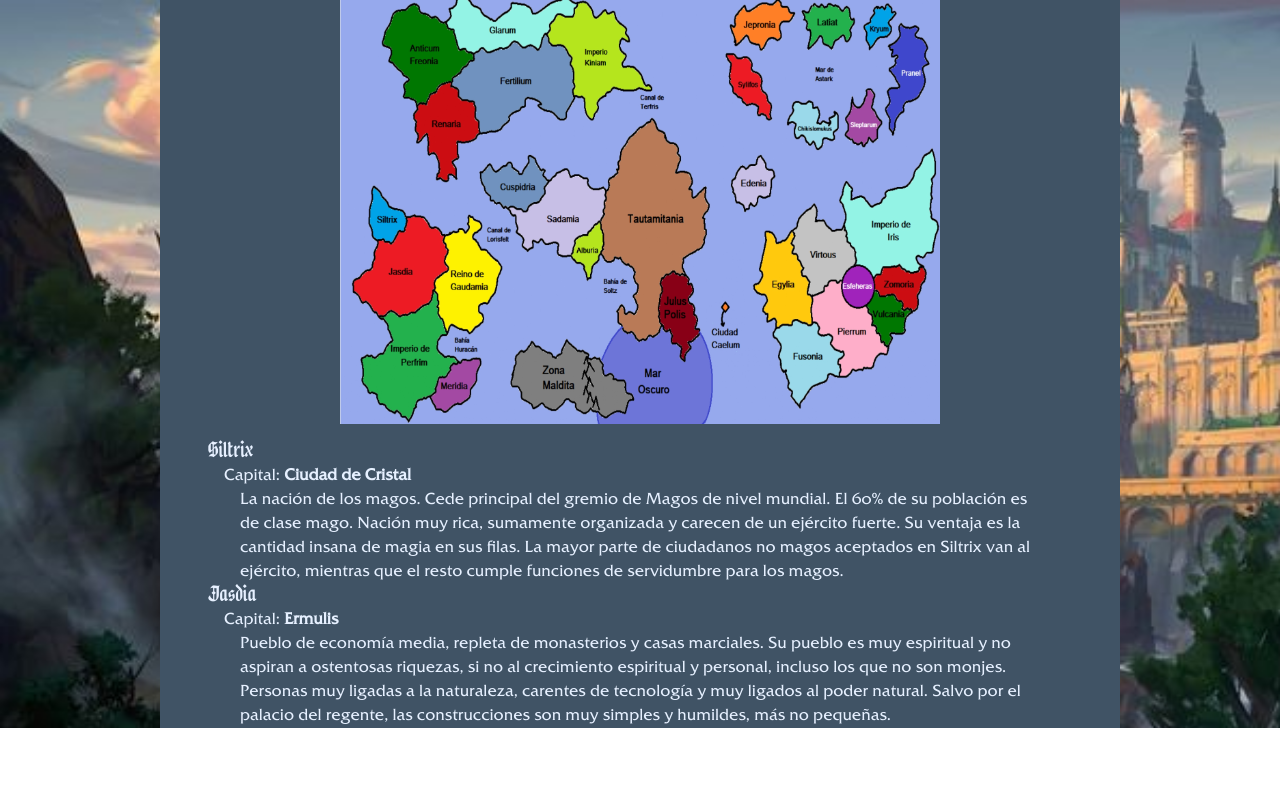
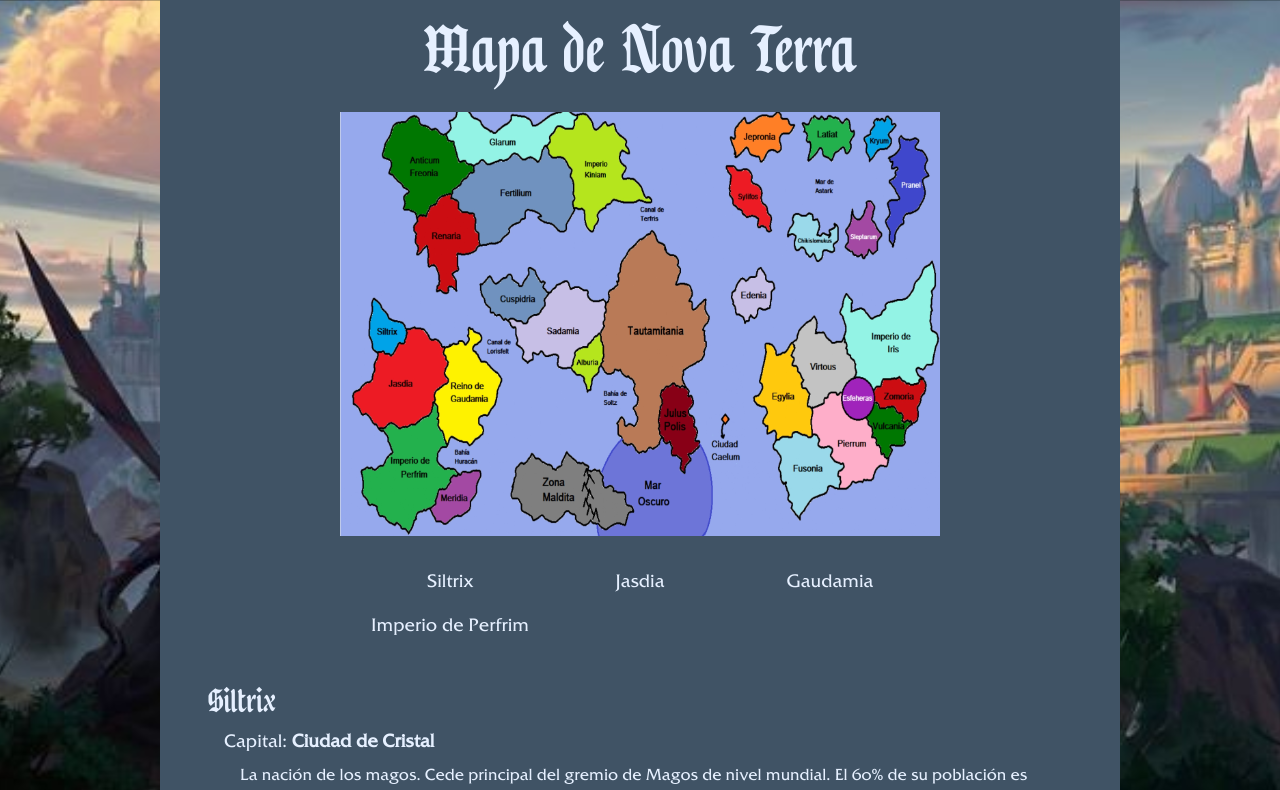
Before and after one commit to Aguss-Coder/proyecto2024-Busso-Garelli-Liebau-Luduena, a Next.js app: page /mapa in a window 1280 px wide. Shown: the top 790 px of the page. Built offline with nearby package versions, Linux system fonts and the light colour scheme.

Commit message:
add styles changes

```diff
--- a/app/globals.css
+++ b/app/globals.css
@@ -14,6 +14,7 @@
 
 html {
   scroll-behavior: smooth;
+  color: var(--principal_light)
 }
 
 h1, h2, h3 {
--- a/app/manuales/page.tsx
+++ b/app/manuales/page.tsx
@@ -1,3 +1,3 @@
 export default function Page() {
-  return <p>Manuales</p>
+  return <p className="text-principal-dark">Manuales</p>
 }
--- a/app/mapa/page.tsx
+++ b/app/mapa/page.tsx
@@ -1,6 +1,7 @@
 import styles from '@/app/ui/home.module.css';
 import Image from 'next/image';
 import data from '@/data/mapa.json';
+import Link from 'next/link';
 
 type Pais = {
   name: string;
@@ -13,16 +14,23 @@ export default function Page() {
   return (
     <main className={styles.background_image}>
       <div className={styles.content_background}>
-        <Image src="/mapa.jpg" alt="Mapa de Nova Terra" width={600} height={300} />
-        {/*<div>
-          {paises.map((pais) => ())}
-        </div> */}
-        <div className='text-principal-light px-12 pt-4'>
+        <h1 className='text-5xl text-center mt-8'>Mapa de Nova Terra</h1>
+        <Image src="/mapa.jpg" alt="Mapa de Nova Terra" width={600} height={300} className='mt-8' />
+        <div className={`${styles.grid_container} mt-8 `}>
           {paises.map((pais) => (
-            <div key={pais.name}>
-              <h3 className=''>{pais.name}</h3>
-              <h4 className='px-4'>Capital: <b>{pais.capital}</b></h4>
-              <p className='px-8'>{pais.description}</p>
+            <div key={`list`} className='pb-4'>
+              <Link href={`#${pais.name}`}>
+                <p className='text-lg text-center'>{pais.name}</p>
+              </Link>
+            </div>
+          ))}
+        </div>
+        <div className='px-12 mb-8'>
+          {paises.map((pais) => (
+            <div key={pais.name} id={pais.name} className='pt-8'>
+              <h3 className='text-2xl'>{pais.name}</h3>
+              <h4 className='px-4 pt-2 text-lg'>Capital: <b>{pais.capital}</b></h4>
+              <p className='px-8 pt-2'>{pais.description}</p>
             </div>
           ))}
         </div>
--- a/app/page.tsx
+++ b/app/page.tsx
@@ -6,24 +6,24 @@ export default function Home() {
   return (
     <main className={styles.background_image}>
       <div className="flex justify-center items-center flex-col h-screen bg-principal-dark/40">
-        <h1 className="text-8xl text-principal-light text-center leading-relaxed mt-auto">La leyenda <br />de Nova Terra</h1>
+        <h1 className="text-8xl text-center leading-relaxed mt-auto">La leyenda <br />de Nova Terra</h1>
         <Link href="#principal_page">
-          <FaChevronDown className="text-principal-light mt-36" size={40} />
+          <FaChevronDown className="mt-36" size={40} />
         </Link>
       </div>
       <section id="principal_page">
         <div className={styles.container}>
-          <button className="bg-principal-1 rounded-full text-principal-light py-4 px-12 text-center no-underline text-4xl m-4 cursor-pointer">
+          <button className="bg-principal-1 rounded-full py-4 px-12 text-center no-underline text-4xl m-4 cursor-pointer">
             <Link href="/personajes">
               <span className={styles.shadow}>Mis Personajes</span>
             </Link>
           </button>
-          <button className="bg-principal-2 rounded-full text-principal-light py-4 px-12 text-center no-underline text-4xl m-4 cursor-pointer">
+          <button className="bg-principal-2 rounded-full py-4 px-12 text-center no-underline text-4xl m-4 cursor-pointer">
             <Link href="/manuales">
               <span>Manules</span>
             </Link>
           </button>
-          <button className="bg-principal-3 rounded-full text-principal-light py-4 px-12 text-center no-underline text-4xl m-4 cursor-pointer">
+          <button className="bg-principal-3 rounded-full py-4 px-12 text-center no-underline text-4xl m-4 cursor-pointer">
             <Link href="/mapa">
               <span>Mapa</span>
             </Link>
--- a/app/personajes/page.tsx
+++ b/app/personajes/page.tsx
@@ -1,3 +1,3 @@
 export default function Page() {
-  return <p>Personajes</p>
+  return <p className="text-principal-dark">Personajes</p>
 }
--- a/app/ui/home.module.css
+++ b/app/ui/home.module.css
@@ -5,18 +5,6 @@
   background-repeat: no-repeat;
   background-attachment: fixed;
   height: 100%;
-}
-
-.background {
-  background-image: url('../../public/castleBackground.jpg');
-  background-size: cover;
-  background-repeat: no-repeat;
-  background-attachment: fixed;
-  height: 100vh;
-  display: flex;
-  flex-direction: column;
-  justify-content: center;
-  align-items: center;
 }
 
 .content_background {
@@ -42,3 +30,11 @@
 .shadow {
   text-shadow: 0.75rem 1.5rem 1.25 #070708;
 }
+
+.grid_container {
+  display: grid;
+  grid-template-columns: repeat(3, 1fr);
+  grid-template-rows: 1fr;
+  grid-column-gap: 32px;
+  grid-row-gap: 0px;
+  }
--- a/data/mapa.json
+++ b/data/mapa.json
@@ -8,5 +8,15 @@
     "name": "Jasdia",
     "capital": "Ermulis",
     "description": "Pueblo de economía media, repleta de monasterios y casas marciales. Su pueblo es muy espiritual y no aspiran a ostentosas riquezas, si no al crecimiento espiritual y personal, incluso los que no son monjes. Personas muy ligadas a la naturaleza, carentes de tecnología y muy ligados al poder natural. Salvo por el palacio del regente, las construcciones son muy simples y humildes, más no pequeñas."
+  },
+  {
+    "name": "Gaudamia",
+    "capital": "Gaudum Polis",
+    "description": "Monarquía monoteísta, alzada a un dios no reconocido por el mundo debido a sus pocas pruebas, llamado Primal. Es un reino con un ejército altamente capacitado y equipado, haciendo que cada uno de sus soldados valga varios del enemigo. Su capital fue erguida alrededor de la lanza celestial Gaudamita, el tesoro y orgullo de la nación. Estéticamente se ven como un reino medieval de estilo victoriano."
+  },
+  {
+    "name": "Imperio de Perfrim",
+    "capital": "Profis en Nova Freonia",
+    "description": "Imperio conquistador formado por los cuatro reinos de Nova Freonia, Taos, Sicrem y Leluni. Poseen un ejército muy numeroso y bien entrenado. Su filosofía de la fuertes por sobre los débiles llevo al imperio, siglos atrás, a entrar en guerra con el Reino de Gaudamia, y el intento de sometimiento de Drovepal. Actualmente se encuentra en paz con todo su continente, aun así tiene roces políticos con Sadamia."
   }
 ]
```
